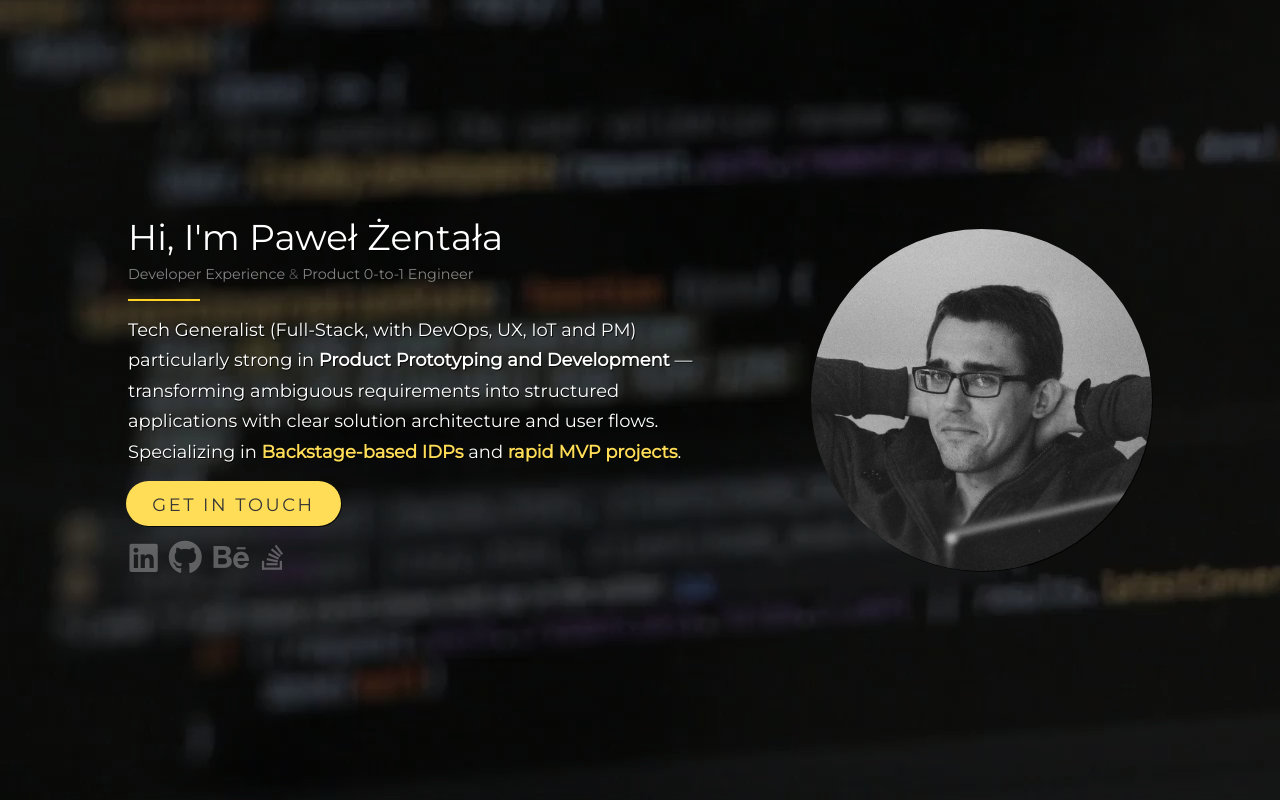
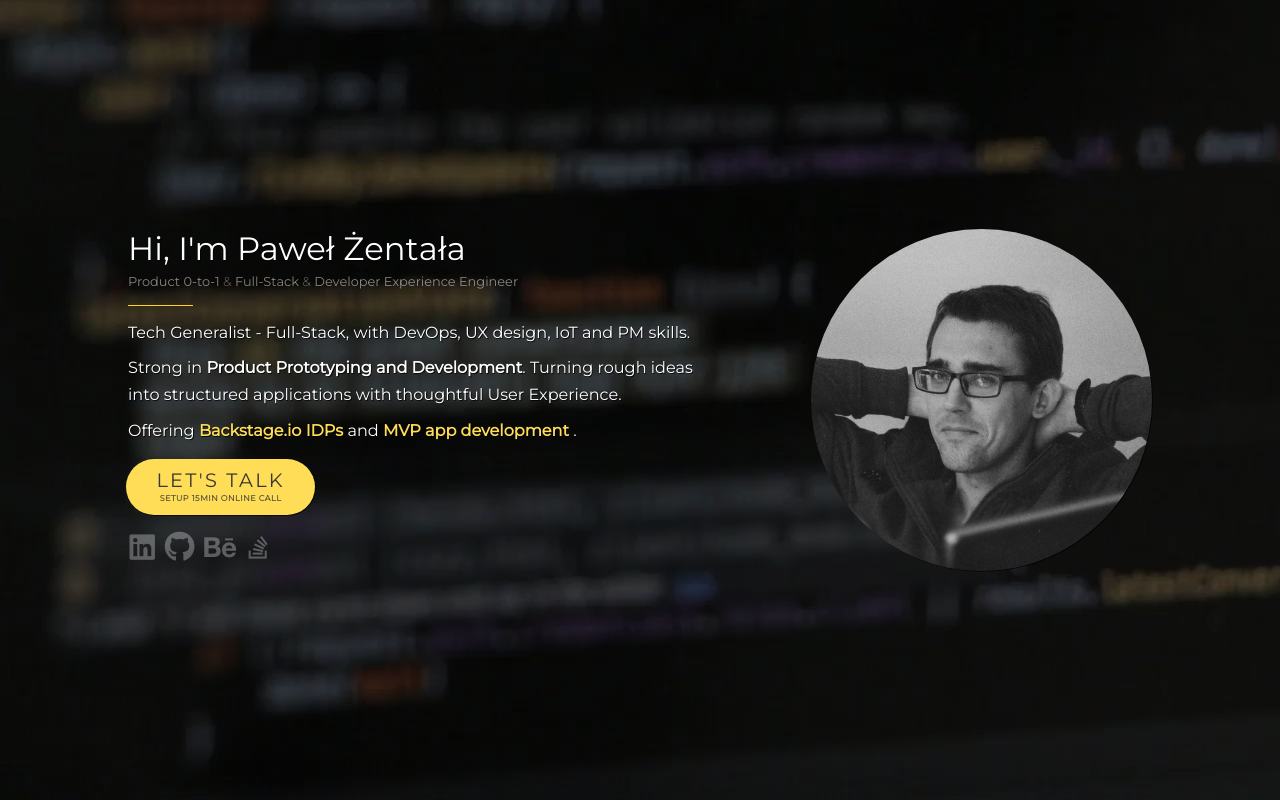
Before and after one commit to zentala/id.zentala.io, a website built with Parcel: page src/index.html in a window 1280 px wide. Built offline with nearby package versions, Linux system fonts and the light colour scheme.

Commit message:
feat(desc): improve copy, split into paragraph, improve CTA button and redirect to cal.com

```diff
--- a/src/index.html
+++ b/src/index.html
@@ -41,20 +41,37 @@
         <div class="hello-world__my-photo hello-world__my-photo--small is-image-circle is-hidden is-visible-landscape-xs is-visible-landscape-sm"></div>
         <h1 class="title hello-world__my-name">Hi, I'm Paweł Żentała</h1>
         <h2 class="subtitle hello-world__my-title has-separator"><!-- is-uppercase -->
+          Product 0-to-1
+          <span class="is-half-transparent">&</span>
+          Full-Stack
+          <span class="is-half-transparent">&</span>
           Developer Experience
-          <span class="is-half-transparent">&</span>
-          Product 0-to-1
           <span class="subtitle-suffix">Engineer</span>
         </h2>
         <div class="separator"></div>
         <p class="hello-world__my-desc">
-          Tech Generalist (Full-Stack, with DevOps, UX, IoT and PM) particularly strong in
-          <strong>Product Prototyping and Development</strong> — transforming ambiguous requirements
-          into structured applications with clear solution architecture and user flows. Specializing in
-          <strong><a href="https://devstage.io" target="_blank">Backstage-based IDPs</a></strong> and <strong><a href="https://zentala.agency" target="_blank">rapid
-          MVP projects</a></strong>.
+          Tech Generalist - Full-Stack, with DevOps, UX design, IoT and PM skills.
         </p>
-        <a href="mailto:zentala@gmail.com" class="button is-uppercase is-warning is-flatten is-rounded hello-world__contact-me">Get in touch</a>
+        <p class="hello-world__my-desc">
+          Strong in
+          <strong>Product Prototyping and Development</strong>.
+          Turning rough ideas into structured applications
+          with thoughtful User Experience.
+        </p>
+        <p class="hello-world__my-desc">
+          Offering
+          <strong><a href="https://devstage.io" target="_blank">
+            Backstage.io IDPs
+          </a></strong>
+          and
+          <strong><a href="https://zentala.agency" target="_blank">
+            MVP app development
+          </a></strong>.
+        </p>
+        <a href="https://cal.com/zentala" target="_blank" class="button is-uppercase is-warning is-flatten is-rounded hello-world__contact-me">
+          <span class="hello-world__contact-me-main">Let's talk</span>
+          <span class="hello-world__contact-me-sub">setup 15min online call</span>
+        </a>
         <div class="is-clearfix"></div>
         <ul class="is-inline social-media">
           <li class="social-media__linkedin"><a href="https://www.linkedin.com/in/zentala/" target="_blank"><i class="fa-brands fa-linkedin"></i></a></li>
--- a/src/scss/_hello-world.scss
+++ b/src/scss/_hello-world.scss
@@ -66,14 +66,14 @@
 .hello-world {
   color: #fff;
 
-  @media (max-width: map.get($breakpoints,lg)-1) {
+  @media (max-width: (map.get($breakpoints, lg) - 1)) {
     padding: 4vw;
     display: block;
     height: auto;
   }
 
   .container {
-    @media (max-width: map.get($breakpoints, lg)-1) {
+    @media (max-width: (map.get($breakpoints, lg) - 1)) {
       flex-direction: column-reverse;
       align-items: flex-start;
     }
@@ -140,21 +140,50 @@
   }
 
   &__my-desc {
-    margin-bottom: .8rem;
+    margin-bottom: .9rem;
+    line-height: 1.7;
+
+    & + & {
+      margin-top: -0.4rem;
+    }
   }
 
   &__contact-me {
-    letter-spacing: 0.14rem;
-    margin-bottom: 0.55rem;
+    margin-bottom: 0.8rem;
     box-shadow: .05rem .05rem 0 0 rgba(#000, .8);
     position: relative;
     left: -0.1rem;
-    font-weight: 500;
     transition: transform ease-in .5s;
+    display: inline-flex;
+    flex-direction: column;
+    align-items: center;
+    justify-content: center;
+    padding: 0.6rem 1.8rem 0.7rem;
+    height: auto;
 
     &:hover {
       transform: scale(1.05);
       transition: transform ease-out 0.2s;
+    }
+
+    &-main {
+      font-size: 1.2rem;
+      letter-spacing: 0.14rem;
+      font-weight: 500;
+      display: block;
+      line-height: 1.2;
+    }
+
+    &-sub {
+      display: block;
+      font-size: 0.5rem;
+      font-weight: 900;
+      letter-spacing: 0.03rem;
+      margin-top: 0.1rem;
+      opacity: 0.8;
+      line-height: 1;
+      text-transform: uppercase;
+      position: relative;
     }
   }
 
@@ -164,15 +193,15 @@
     transition: transform 1s;
     shape-outside: circle();
 
-    @media (max-width: map.get($breakpoints, lg)-1) {
+    @media (max-width: (map.get($breakpoints, lg) - 1)) {
       width: 30vw;
     }
 
-    @media (max-width: map.get($breakpoints, md)-1) {
+    @media (max-width: (map.get($breakpoints, md) - 1)) {
       width: 45vw;
     }
 
-    @media (max-width: map.get($breakpoints, sm)-1) {
+    @media (max-width: (map.get($breakpoints, sm) - 1)) {
       width: 60vw;
     }
 
@@ -194,14 +223,20 @@
     &__my-name    { animation: animateHidden 0.1s linear 0s, animateHeader 0.5s ease-in 0s; }
     &__my-title   { animation: animateHidden 0.2s linear 0s, animateTitle 0.5s ease-in 0.2s; }
     .separator    { animation: animateHidden 0.4s linear 0s, animateSeparator 0.5s ease-out 0.4s; transform-origin: top left; }
-    &__my-desc    { animation: animateHidden 0.6s linear 0s, animateDesc 1s ease-in 0.6s; }
-    &__contact-me { animation: animateHidden 1.0s linear 0s, animateButton 0.5s ease-in 1s; }
+
+    &__my-desc {
+      &:nth-of-type(1) { animation: animateHidden 0.6s linear 0s, animateDesc 1s ease-in 0.6s; }
+      &:nth-of-type(2) { animation: animateHidden 0.75s linear 0s, animateDesc 1s ease-in 0.75s; }
+      &:nth-of-type(3) { animation: animateHidden 0.9s linear 0s, animateDesc 1s ease-in 0.9s; }
+    }
+
+    &__contact-me { animation: animateHidden 1.1s linear 0s, animateButton 0.5s ease-in 1.1s; }
 
     .social-media {
-      li:nth-child(1) {animation: animateHidden 1.1s linear 0s, animateSocialIcon 1s ease-in 1.1s;}
-      li:nth-child(2) {animation: animateHidden 1.2s linear 0s, animateSocialIcon 1s ease-in 1.2s;}
-      li:nth-child(3) {animation: animateHidden 1.3s linear 0s, animateSocialIcon 1s ease-in 1.3s;}
-      li:nth-child(4) {animation: animateHidden 1.4s linear 0s, animateSocialIcon 1s ease-in 1.4s;}
+      li:nth-child(1) {animation: animateHidden 1.2s linear 0s, animateSocialIcon 1s ease-in 1.2s;}
+      li:nth-child(2) {animation: animateHidden 1.3s linear 0s, animateSocialIcon 1s ease-in 1.3s;}
+      li:nth-child(3) {animation: animateHidden 1.4s linear 0s, animateSocialIcon 1s ease-in 1.4s;}
+      li:nth-child(4) {animation: animateHidden 1.5s linear 0s, animateSocialIcon 1s ease-in 1.5s;}
     }
   }
 
--- a/src/scss/_variables.scss
+++ b/src/scss/_variables.scss
@@ -24,11 +24,11 @@ $breakpoints: (
 ) !default;
 
 $font-sizes: (
-  xs: 4.2vw, //4.4
-  sm: 3vw,
-  md: 2.2vw,
-  lg: 1.4vw,
-  xl: 1.3vw
+  xs: 3.78vw, // 4.2 * 0.9
+  sm: 2.7vw,  // 3 * 0.9
+  md: 1.98vw, // 2.2 * 0.9
+  lg: 1.26vw, // 1.4 * 0.9
+  xl: 1.17vw  // 1.3 * 0.9
 ) !default;
 
 // todo for buttons etc, md is base, and we have bigger and smaller
```
